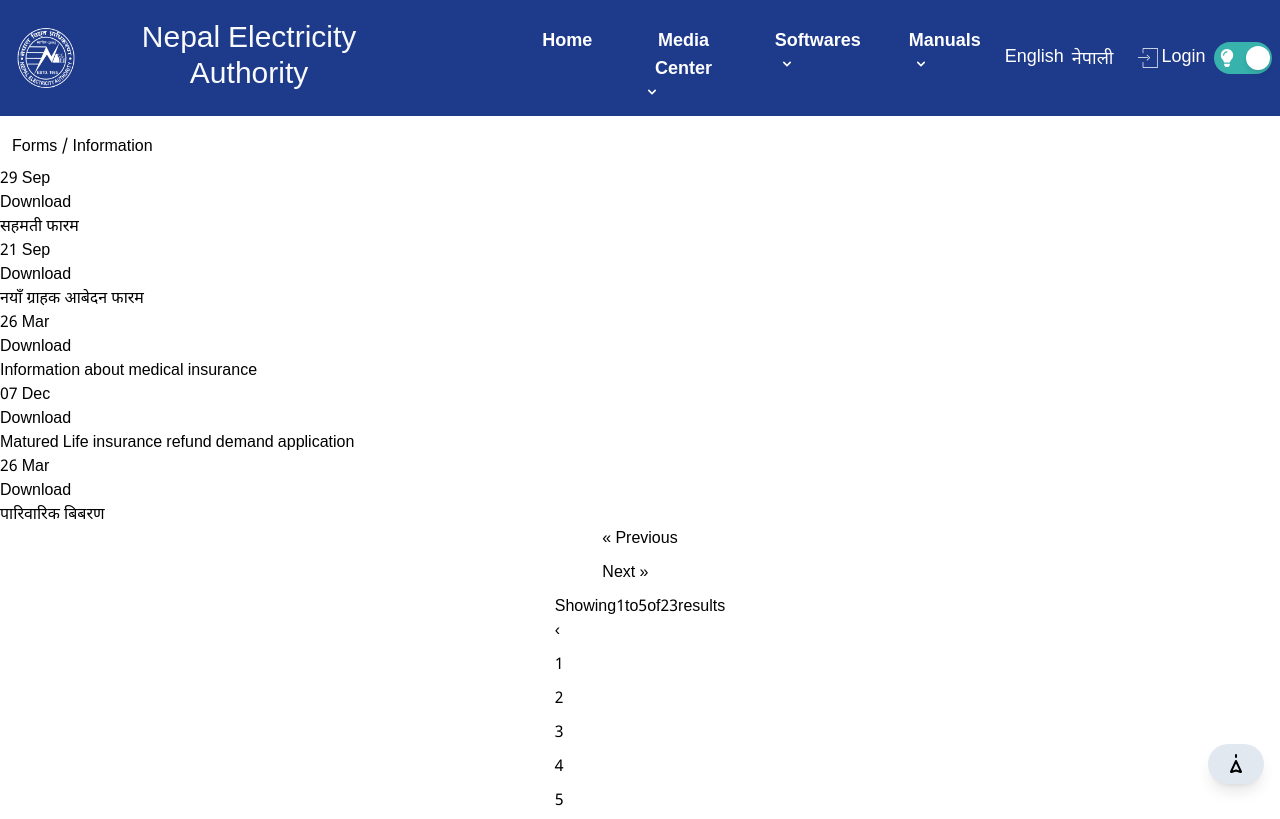
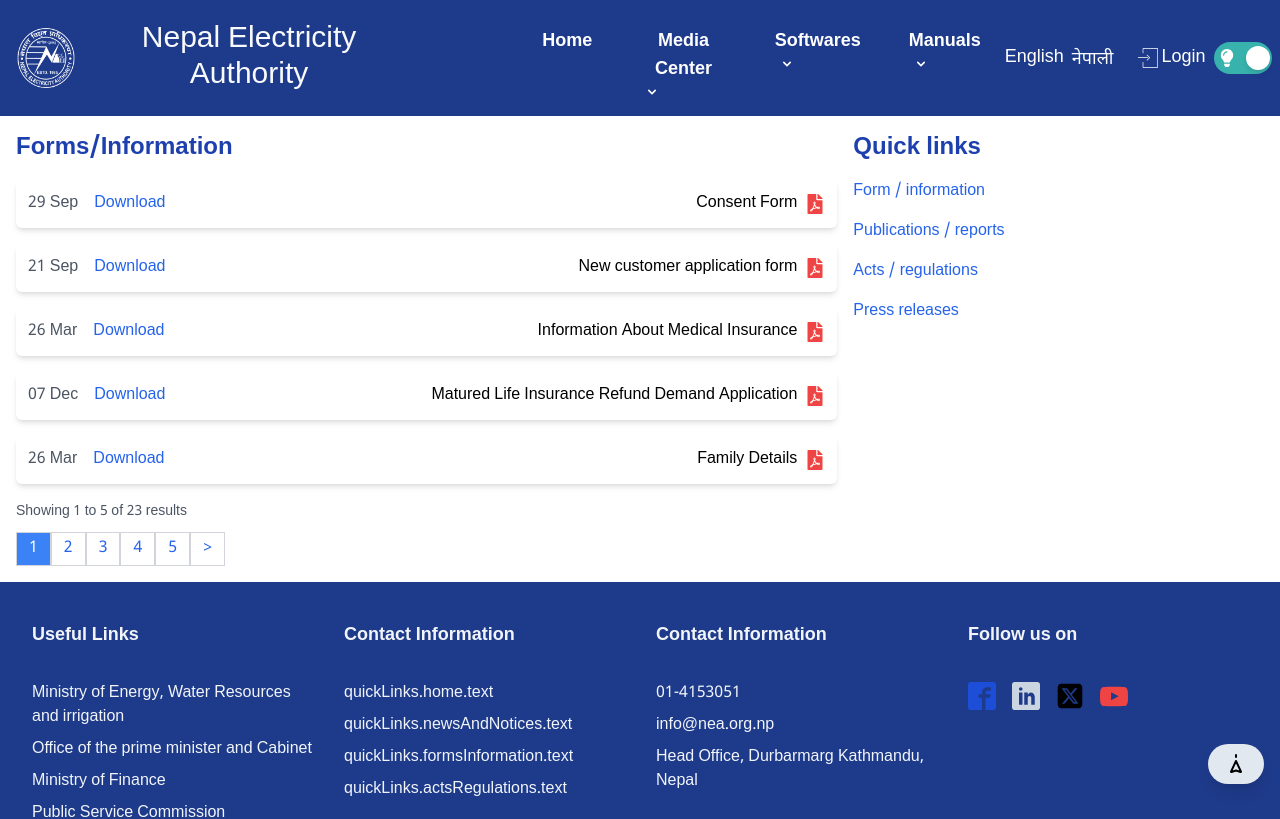
Before and after one commit to Aashish-Lam/NEAdemo, a React (Vite) app: page /forms in a window 1280 px wide. Shown: the top 819 px of the page. Built offline with nearby package versions, Linux system fonts and the light colour scheme.

Commit message:
Fixed the styling and translation for the form and publication page.

```diff
--- /dev/null
+++ b/src/assets/locales/en/form.json
@@ -0,0 +1,36 @@
+{
+  "title": "Forms/Information",
+  "formLinks": [
+    {
+      "title": "Consent Form",
+      "date": "29 Sep",
+      "download": "Download"
+    },
+    {
+      "title": "New customer application form",
+      "date": "21 Sep",
+      "download": "Download"
+    },
+    {
+      "title": "Information About Medical Insurance",
+      "date": "26 Mar",
+      "download": "Download"
+    },
+    {
+      "title": "Matured Life Insurance Refund Demand Application",
+      "date": "07 Dec",
+      "download": "Download"
+    },
+    {
+      "title": "Family Details",
+      "date": "26 Mar",
+      "download": "Download"
+    }
+  ],
+  "showingResults": "Showing {{start}} to {{end}} of {{total}} results ",
+  "quickLinks": "Quick links",
+  "quickLink1": "Form / information",
+  "quickLink2": "Publications / reports",
+  "quickLink3": "Acts / regulations",
+  "quickLink4": "Press releases"
+}
--- /dev/null
+++ b/src/assets/locales/ne/form.json
@@ -0,0 +1,36 @@
+{
+  "title": "फारम / सूचना",
+  "formLinks": [
+    {
+      "title": "सहमती फारम",
+      "date": "२९ सेप्टेम्बर",
+      "download": "डाउनलोड गर्नुहोस्"
+    },
+    {
+      "title": "नयाँ ग्राहक आवेदन फारम",
+      "date": "२१ सेप्टेम्बर",
+      "download": "डाउनलोड गर्नुहोस्"
+    },
+    {
+      "title": "चिकित्सा बीमाको बारेमा जानकारी",
+      "date": "२६ मार्च",
+      "download": "डाउनलोड गर्नुहोस्"
+    },
+    {
+      "title": "परिपक्व जीवन बीमा फिर्ती माग आवेदन",
+      "date": "०७ डिसेम्बर",
+      "download": "डाउनलोड गर्नुहोस्"
+    },
+    {
+      "title": "परिवार विवरण",
+      "date": "२६ मार्च",
+      "download": "डाउनलोड गर्नुहोस्"
+    }
+  ],
+  "showingResults": "{{start}} देखि {{end}} सम्म {{total}} परिणामहरू देखाउँदै",
+  "quickLinks": "द्रुत लिंकहरू",
+  "quickLink1": "फारम / जानकारी",
+  "quickLink2": "प्रकाशनहरू / रिपोर्टहरू",
+  "quickLink3": "ऐन / नियमहरू",
+  "quickLink4": "प्रेस विज्ञप्तिहरू"
+}
--- a/src/pages/FormPage.jsx
+++ b/src/pages/FormPage.jsx
@@ -1,199 +1,86 @@
 import React from "react";
-import { Link } from "react-router-dom";
+import { useTranslation } from "react-i18next";
+import { FaFilePdf } from "react-icons/fa";
 
-const FormsPage = () => {
+const FormsInformation = () => {
+  const { t, i18n } = useTranslation();
+
+  const quickLinks = [
+    "Forms / Information",
+    "Publications / Reports",
+    "Acts / Regulations",
+    "Press Releases",
+  ];
+
   return (
-    <section className="body-container pt-5">
-      <div className="container">
-        <div className="row">
-          <div className="col-9 form-container">
-            <h1 className="fw-bold ps-3 pb-2">Forms / Information</h1>
-
-            <div className="form-lists">
-              <div className="form-list-inner">
-                <div className="d-flex-column">
-                  <p className="text-muted mb-0">29 Sep</p>
-                  <a
-                    target="_blank"
-                    rel="noopener noreferrer"
-                    href="https://nea.org.np/admin/assets/uploads/supportive_docs/Sahamati Form.pdf"
-                  >
-                    Download
+    <div className="container mx-auto p-4">
+      <div className="flex flex-col md:flex-row justify-between">
+        <div className="w-full md:w-2/3 mb-8 md:mb-0">
+          <h2 className="text-2xl font-bold text-blue-800 mb-4">
+            {t("title")}
+          </h2>
+          <ul>
+            {t("formLinks", { returnObjects: true }).map((form, index) => (
+              <li
+                key={index}
+                className="mb-4 flex flex-col md:flex-row items-start md:items-center justify-between shadow-md rounded-md p-3"
+              >
+                <div className="flex flex-col md:flex-row md:items-center mb-2 md:mb-0">
+                  <span className="text-sm md:text-base text-gray-600 md:mr-4 mb-1 md:mb-0">
+                    {form.date}
+                  </span>
+                  <a href="#" className="text-blue-600 hover:underline">
+                    {form.download}
                   </a>
                 </div>
-
-                <div className="d-flex-column">
-                  <p className="fw-bold form-title">सहमती फारम</p>
+                <div className="flex items-center justify-between md:justify-start w-full md:w-auto">
+                  <span className="text-sm md:text-base mr-2">
+                    {form.title}
+                  </span>
+                  <FaFilePdf className="text-red-500 flex-shrink-0" size={20} />
                 </div>
-              </div>
-              <i className="fa-solid fa-file-pdf fa-2x" style={{ color: "#e01b24" }} aria-hidden="true"></i>
-            </div>
-
-            <div className="form-lists">
-              <div className="form-list-inner">
-                <div className="d-flex-column">
-                  <p className="text-muted mb-0">21 Sep</p>
-                  <a
-                    target="_blank"
-                    rel="noopener noreferrer"
-                    href="https://nea.org.np/admin/assets/uploads/supportive_docs/New Application form Final.pdf"
-                  >
-                    Download
-                  </a>
-                </div>
-
-                <div className="d-flex-column">
-                  <p className="fw-bold form-title">नयाँ ग्राहक आबेदन फारम</p>
-                </div>
-              </div>
-              <i className="fa-solid fa-file-pdf fa-2x" style={{ color: "#e01b24" }} aria-hidden="true"></i>
-            </div>
-
-            <div className="form-lists">
-              <div className="form-list-inner">
-                <div className="d-flex-column">
-                  <p className="text-muted mb-0">26 Mar</p>
-                  <a
-                    target="_blank"
-                    rel="noopener noreferrer"
-                    href="https://nea.org.np/admin/assets/uploads/supportive_docs/Information-about-medical-insurance.pdf"
-                  >
-                    Download
-                  </a>
-                </div>
-
-                <div className="d-flex-column">
-                  <p className="fw-bold form-title">Information about medical insurance</p>
-                </div>
-              </div>
-              <i className="fa-solid fa-file-pdf fa-2x" style={{ color: "#e01b24" }} aria-hidden="true"></i>
-            </div>
-
-            <div className="form-lists">
-              <div className="form-list-inner">
-                <div className="d-flex-column">
-                  <p className="text-muted mb-0">07 Dec</p>
-                  <a
-                    target="_blank"
-                    rel="noopener noreferrer"
-                    href="https://nea.org.np/admin/assets/uploads/supportive_docs/68619474.pdf"
-                  >
-                    Download
-                  </a>
-                </div>
-
-                <div className="d-flex-column">
-                  <p className="fw-bold form-title">Matured Life insurance refund demand application</p>
-                </div>
-              </div>
-              <i className="fa-solid fa-file-pdf fa-2x" style={{ color: "#e01b24" }} aria-hidden="true"></i>
-            </div>
-
-            <div className="form-lists">
-              <div className="form-list-inner">
-                <div className="d-flex-column">
-                  <p className="text-muted mb-0">26 Mar</p>
-                  <a
-                    target="_blank"
-                    rel="noopener noreferrer"
-                    href="https://nea.org.np/admin/assets/uploads/supportive_docs/Pariwarik-bibaran.pdf"
-                  >
-                    Download
-                  </a>
-                </div>
-
-                <div className="d-flex-column">
-                  <p className="fw-bold form-title">पारिवारिक बिबरण</p>
-                </div>
-              </div>
-              <i className="fa-solid fa-file-pdf fa-2x" style={{ color: "#e01b24" }} aria-hidden="true"></i>
-            </div>
-
-            <nav className="d-flex justify-items-center justify-content-between">
-              <div className="d-flex justify-content-between flex-fill d-sm-none">
-                <ul className="pagination">
-                  <li className="page-item disabled" aria-disabled="true">
-                    <span className="page-link">« Previous</span>
-                  </li>
-                  <li className="page-item">
-                    <a className="page-link" href="http://intranet.nea.org.np/forms?page=2" rel="next">Next »</a>
-                  </li>
-                </ul>
-              </div>
-
-              <div className="d-none flex-sm-fill d-sm-flex align-items-sm-center justify-content-sm-between">
-                <div>
-                  <p className="small text-muted">
-                    Showing
-                    <span className="fw-semibold">1</span>
-                    to
-                    <span className="fw-semibold">5</span>
-                    of
-                    <span className="fw-semibold">23</span>
-                    results
-                  </p>
-                </div>
-
-                <div>
-                  <ul className="pagination">
-                    <li className="page-item disabled" aria-disabled="true" aria-label="« Previous">
-                      <span className="page-link" aria-hidden="true">‹</span>
-                    </li>
-                    <li className="page-item active" aria-current="page">
-                      <span className="page-link">1</span>
-                    </li>
-                    <li className="page-item">
-                      <a className="page-link" href="http://intranet.nea.org.np/forms?page=2">2</a>
-                    </li>
-                    <li className="page-item">
-                      <a className="page-link" href="http://intranet.nea.org.np/forms?page=3">3</a>
-                    </li>
-                    <li className="page-item">
-                      <a className="page-link" href="http://intranet.nea.org.np/forms?page=4">4</a>
-                    </li>
-                    <li className="page-item">
-                      <a className="page-link" href="http://intranet.nea.org.np/forms?page=5">5</a>
-                    </li>
-                    <li className="page-item">
-                      <a className="page-link" href="http://intranet.nea.org.np/forms?page=2" rel="next" aria-label="Next »">›</a>
-                    </li>
-                  </ul>
-                </div>
-              </div>
-            </nav>
-          </div>
-
-          <div className="col-3">
-            <h1>Quick Links</h1>
-            <div className="sidebar">
-              <ul className="list-unstyled">
-                <li>
-                  <a className="nav-link" href="http://intranet.nea.org.np/forms">
-                    Forms / Information
-                  </a>
-                </li>
-                <li>
-                  <a className="nav-link" href="http://intranet.nea.org.np/publications">
-                    Publications / Reports
-                  </a>
-                </li>
-                <li>
-                  <a className="nav-link" href="http://intranet.nea.org.np/acts">
-                    Acts / Regulations
-                  </a>
-                </li>
-                <li>
-                  <a className="nav-link" href="http://intranet.nea.org.np/pressreleases">
-                    Press Releases
-                  </a>
-                </li>
-              </ul>
+              </li>
+            ))}
+          </ul>
+          <div className="mt-4">
+            <span className="text-sm text-gray-600">
+              {t("showingResults", { start: 1, end: 5, total: 23 })}
+            </span>
+            <div className="flex mt-2">
+              <button className="px-3 py-1 border border-gray-300 bg-blue-500 text-white">
+                1
+              </button>
+              {[2, 3, 4, 5].map((num) => (
+                <button
+                  key={num}
+                  className="px-3 py-1 border border-gray-300 text-blue-600"
+                >
+                  {num}
+                </button>
+              ))}
+              <button className="px-3 py-1 border border-gray-300 text-blue-600">
+                &gt;
+              </button>
             </div>
           </div>
         </div>
+        <div className="w-full md:w-1/3 md:ml-4">
+          <h2 className="text-2xl font-bold text-blue-800 mb-4">
+            {t("quickLinks")}
+          </h2>
+          <ul>
+            {quickLinks.map((link, index) => (
+              <li key={index} className="mb-4">
+                <a href="#" className="text-blue-600 hover:underline">
+                  {t(`quickLink${index + 1}`)}
+                </a>
+              </li>
+            ))}
+          </ul>
+        </div>
       </div>
-    </section>
+    </div>
   );
 };
 
-export default FormsPage;
+export default FormsInformation;
--- a/src/translation.js
+++ b/src/translation.js
@@ -6,6 +6,7 @@
 import neCopyrightTranslations from "./assets/locales/ne/copyright.json";
 import neTabTranslations from "./assets/locales/ne/tab.json";
 import neCentreTranslations from "./assets/locales/ne/centre.json";
+import neFormTranslations from "./assets/locales/ne/form.json";
 
 import enFooterTranslations from "./assets/locales/en/footer.json";
 import enNavbarTranslations from "./assets/locales/en/navbar.json";
@@ -14,6 +15,7 @@
 import enCopyrightTranslations from "./assets/locales/en/copyright.json";
 import enTabTranslations from "./assets/locales/en/tab.json";
 import enCentreTranslations from "./assets/locales/en/centre.json";
+import enFormTranslations from "./assets/locales/en/form.json";
 
 const translations = {
   en: {
@@ -24,6 +26,7 @@
     ...enCopyrightTranslations,
     ...enTabTranslations,
     ...enCentreTranslations,
+    ...enFormTranslations,
   },
   ne: {
     ...neFooterTranslations,
@@ -33,6 +36,7 @@
     ...neCopyrightTranslations,
     ...neTabTranslations,
     ...neCentreTranslations,
+    ...neFormTranslations,
   },
 };
 
```
